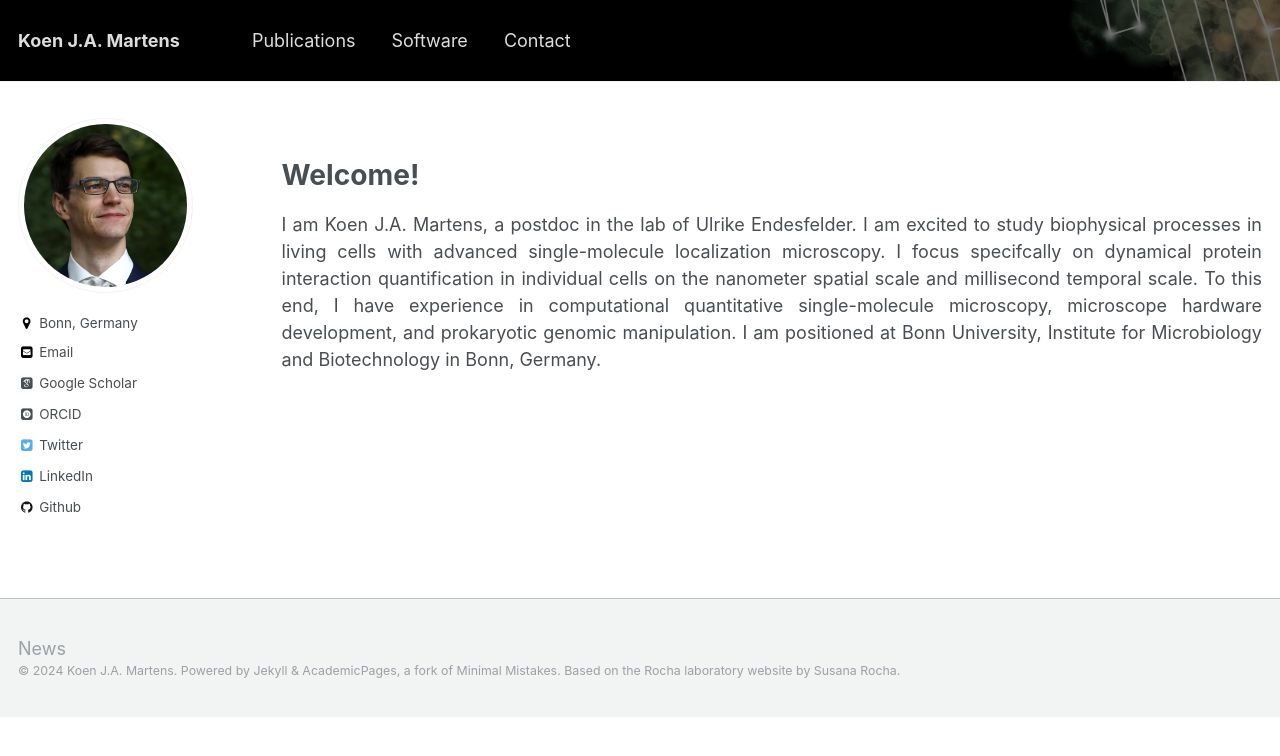
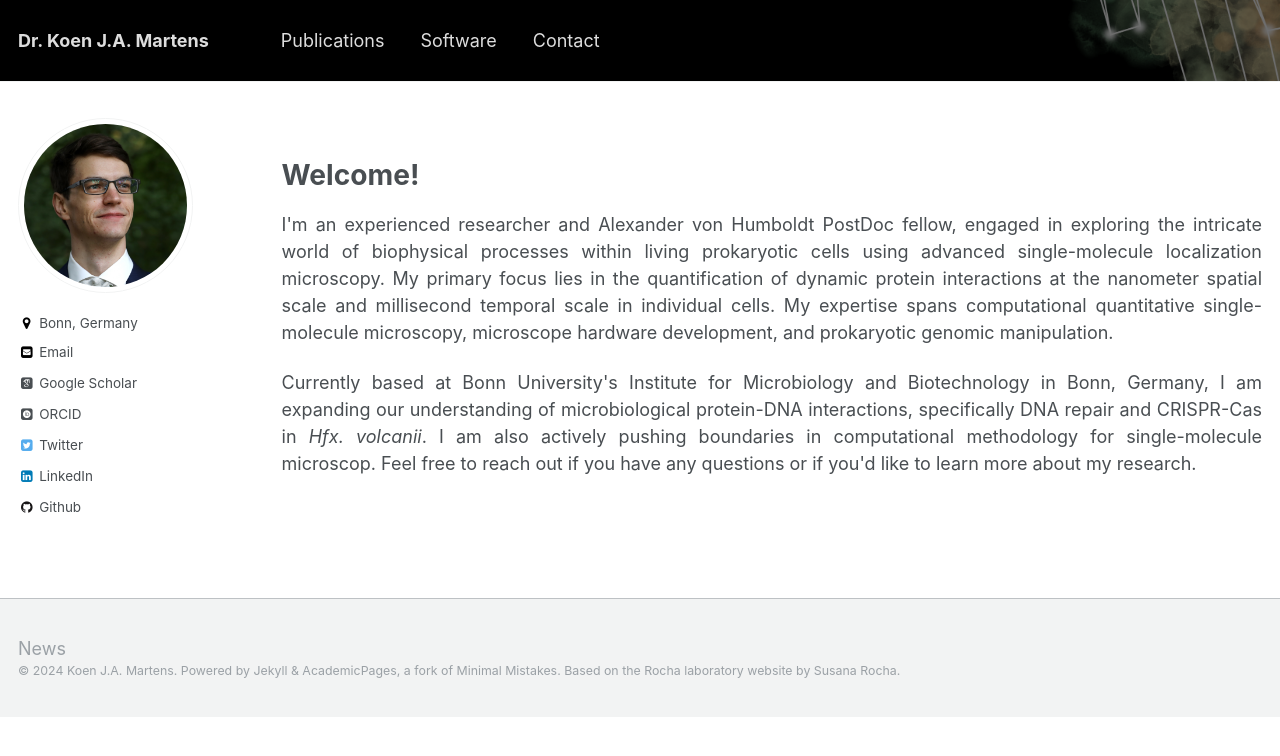
Before and after one commit to kjamartens/kjamartens.github.io, a Jekyll site: the page built from _pages/about.md, in a window 1280 px wide. Shown: the top 756 px of the page. Built offline with Jekyll 4.4.1, drawn with Linux system fonts in a browser that asks for light colours; some web fonts are replaced; comment, search, counter and statistics services are not loaded.

Commit message:
About update

```diff
--- a/_config.yml
+++ b/_config.yml
@@ -7,7 +7,7 @@
 
 # Site Settings
 locale                   : "en-US"
-title                    : "Koen J.A. Martens"
+title                    : "Dr. Koen J.A. Martens"
 title2                    : "Start page"
 title_separator          : "-"
 name                     : &name "Koen J.A. Martens"
--- a/_pages/about.md
+++ b/_pages/about.md
@@ -17,7 +17,8 @@
 <h1>Welcome!</h1>
 
 <p align= "justify">
-I am Koen J.A. Martens, a postdoc in the lab of Ulrike Endesfelder. I am excited to study biophysical processes in living cells with advanced single-molecule localization microscopy. I focus specifcally on dynamical protein interaction quantification in individual cells on the nanometer spatial scale and millisecond temporal scale. To this end, I have experience in computational quantitative single-molecule microscopy, microscope hardware development, and prokaryotic genomic manipulation.
-
-I am positioned at Bonn University, Institute for Microbiology and Biotechnology in Bonn, Germany.
-<br>
+I'm an experienced researcher and <a href="https://www.humboldt-foundation.de/en/">Alexander von Humboldt</a> PostDoc fellow, engaged in exploring the intricate world of biophysical processes within living prokaryotic cells using advanced single-molecule localization microscopy. My primary focus lies in the quantification of dynamic protein interactions at the nanometer spatial scale and millisecond temporal scale in individual cells.  My expertise spans computational quantitative single-molecule microscopy, microscope hardware development, and prokaryotic genomic manipulation.
+</p>
+<p align= "justify">
+Currently based at Bonn University's Institute for Microbiology and Biotechnology in Bonn, Germany, I am expanding our understanding of microbiological protein-DNA interactions, specifically DNA repair and CRISPR-Cas in <i>Hfx. volcanii</i>. I am also actively pushing boundaries in computational methodology for single-molecule microscop. Feel free to reach out if you have any questions or if you'd like to learn more about my research.
+</p>
```
